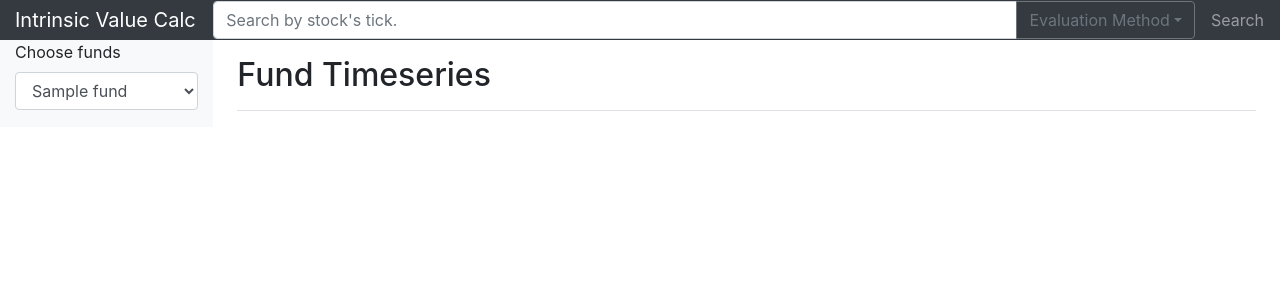
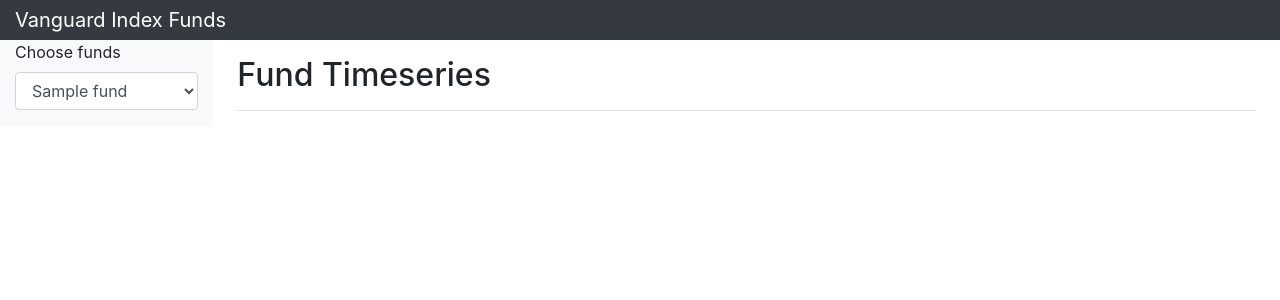
Before and after one commit to weronikazak/Intrinsic_Value, a Flask app: template Vanguard/templates/index.html in a window 1280 px wide. Shown: the top 300 px of the page. Run offline with Flask 2, Linux system fonts and the light colour scheme; the template is opened without the code that fills it: most values are stand-ins (such as "Sample title", 1, 10 or a date in 2020); some libraries are stand-ins or nearby versions.

Commit message:
Remove the search bars

```diff
--- a/Vanguard/app.py
+++ b/Vanguard/app.py
@@ -29,17 +29,25 @@
                         marker_color='blue',
 						text="Index Price"))
 
-	df_bars = df.groupby(df.Date.dt.year).mean()
+	df_bars = df.groupby(df.Date.dt.year).mean().reset_index()
+
 	bars_data = go.Figure(data=go.Bar(
-						x=df_bars.index,
-                        y=df_bars[df_bars.columns[0]].values,
-                        marker_color='blue'))
+						x=df_bars[df_bars.columns[0]].values,
+                        y=df_bars[df_bars.columns[1]].values,
+                        marker_color='blue',
+						text =df_bars.columns[1],
+    					textposition='outside'))
+
+	bars_data.update_xaxes(
+						title_text = df_bars.columns[0],
+						title_font = {"size": 20},
+						title_standoff = 25)
+
 	bars_data.add_hline(y=df[df.columns[1]].mean(), line_dash="dot",
-              annotation_text=f"Mean: {df[df.columns[1]].mean()}",
-              annotation_position="bottom right",
-              annotation_font_size=12,
-              annotation_font_color="black"
-             )
+						annotation_text=f"Mean: {round(df[df.columns[1]].mean(), 2)}",
+						annotation_position="bottom right",
+						annotation_font_size=12,
+						annotation_font_color="black")
 
 
 	graph_line = json.dumps(fund_data, cls=plotly.utils.PlotlyJSONEncoder)
--- a/Vanguard/templates/index.html
+++ b/Vanguard/templates/index.html
@@ -18,24 +18,8 @@
 
   <body class="overflow-x:hidden">
     <nav class="navbar navbar-dark sticky-top bg-dark flex-md-nowrap p-0">
-      <a class="navbar-brand col-sm-3 col-md-2 mr-0" href="#">Intrinsic Value Calc</a>
-      <div class="input-group">
-        <input type="text" class="form-control" placeholder="Search by stock's tick." aria-label="Text input with dropdown button">
-        <div class="input-group-append dropdown">
-          <button class="btn btn-outline-secondary dropdown-toggle" type="button" data-toggle="dropdown" aria-haspopup="true" aria-expanded="false">Evaluation Method</button>
-          <div class="dropdown-menu">
-            <a class="dropdown-item" href="#">Discount Free Cashflow v1</a>
-            <a class="dropdown-item" href="#">Discount Free Cashflow v2</a>
-            <div role="separator" class="dropdown-divider"></div>
-            <a class="dropdown-item" href="#">Multiples</a>
-          </div>
-        </div>
-      </div>
-      <ul class="navbar-nav px-3">
-        <li class="nav-item text-nowrap">
-          <a class="nav-link" href="#">Search</a>
-        </li>
-      </ul>
+      <a class="navbar-brand col-sm-3 col-md-2 mr-0" href="#">Vanguard Index Funds</a>
+      <ul class="navbar-nav px-3"></ul>
     </nav>
 
     <div class="container-fluid">
```
Also changed, not shown: 2 other files.
